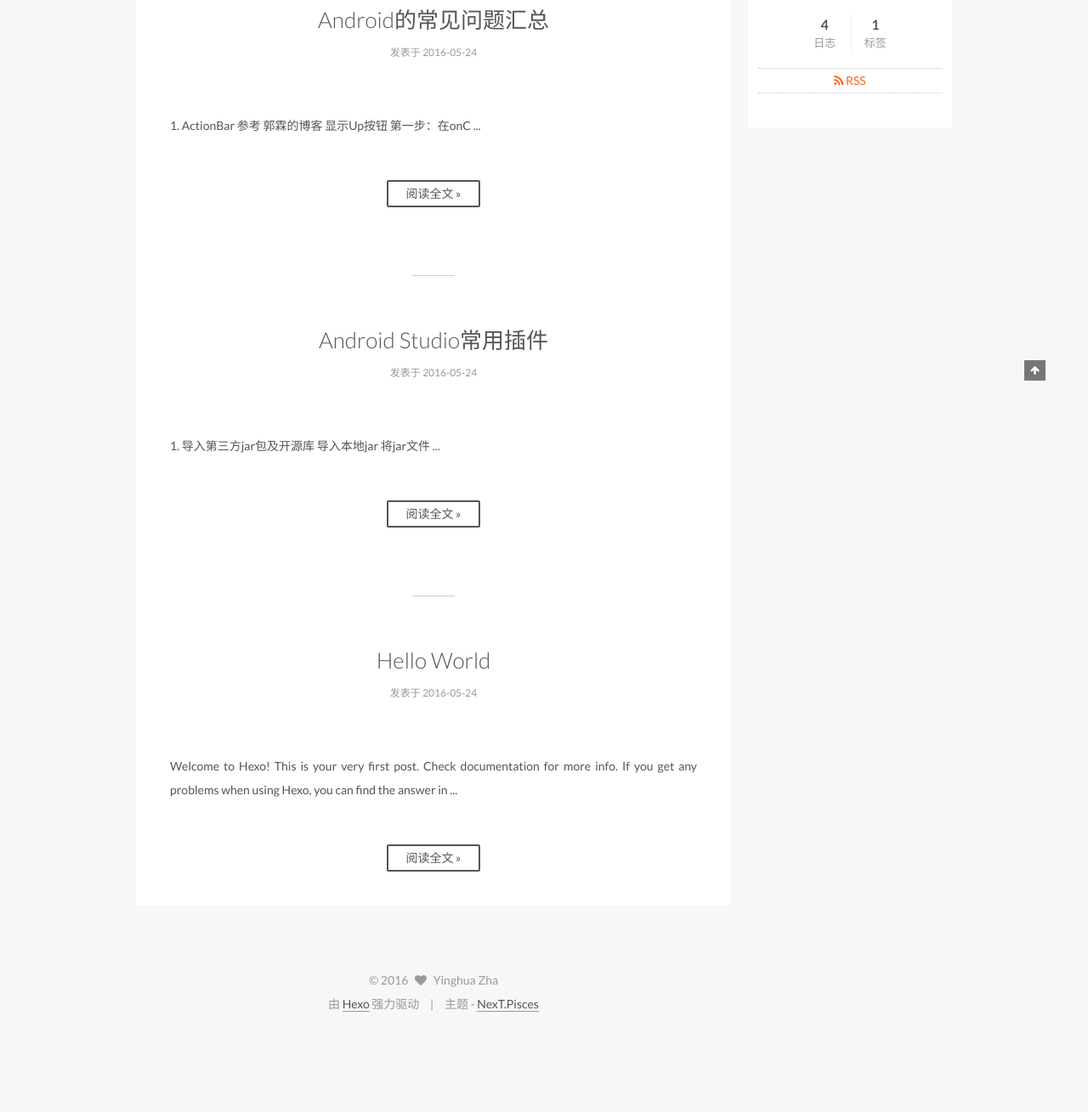
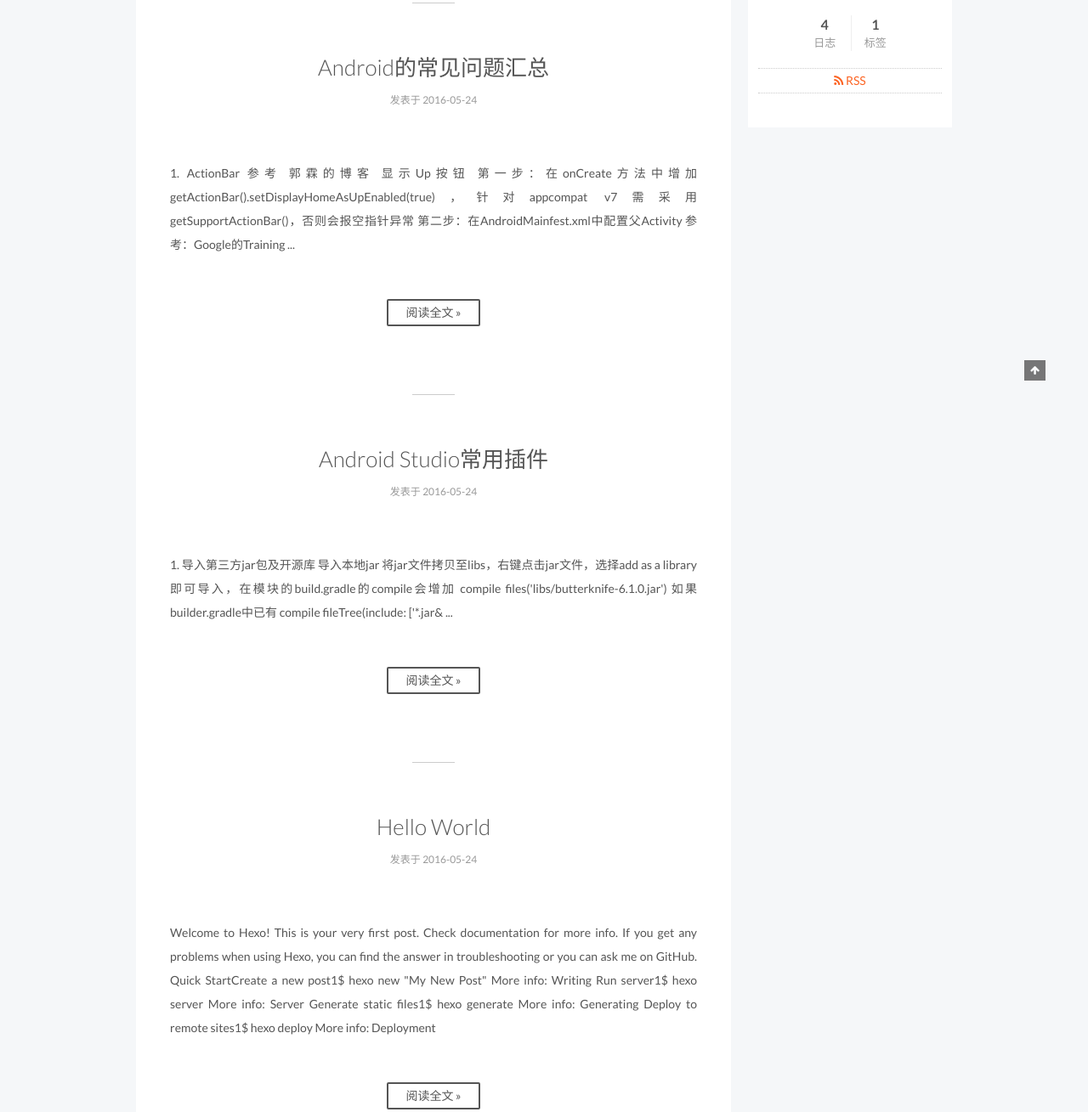
Before and after one commit to zhayh/zhayh.github.com, a plain HTML site: page index.html in a window 1280 px wide. Shown: the part 452-1761 px from the top of the page at 85% size. Before the commit the page ends 1668 px from the top, so only its background shows below. Drawn offline with Linux system fonts and the light colour scheme.

Commit message:
Site updated: 2016-05-24 20:10:40

```diff
--- a/css/main.css
+++ b/css/main.css
@@ -1549,7 +1549,7 @@ pre .javascript .function {
   width: 4px;
   height: 4px;
   border-radius: 50%;
-  background: #fff691;
+  background: #9d6eff;
 }
 .links-of-blogroll {
   font-size: 13px;
--- a/index.html
+++ b/index.html
@@ -291,7 +291,15 @@
 
           &#x53C2;&#x8003;&#xFF1A;&#x5ED6;&#x96EA;&#x5CF0;&#x7684;Git&#x6559;&#x7A0B;
 &#x5B89;&#x88C5;Git
-&#x5728;Linux&#x4E0A;&#x5B89;&#x88C5; Ubuntu&#xFF1A;su
+&#x5728;Linux&#x4E0A;&#x5B89;&#x88C5; Ubuntu&#xFF1A;sudo apt-get install git
+&#x5728;Windows&#x4E0A;&#x5B89;&#x88C5;
+&#x5B89;&#x88C5;msysgit&#xFF0C;&#x6309;&#x7167;&#x9ED8;&#x8BA4;&#x9009;&#x9879;&#x5B89;&#x88C5;&#x5373;&#x53EF;
+&#x5B89;&#x88C5;&#x5B8C;&#x6210;&#x4E4B;&#x540E;&#x8FD0;&#x884C;Git Bash&#xFF0C;&#x6253;&#x5F00;&#x547D;&#x4EE4;&#x884C;&#x7A97;&#x53E3;
+
+
+
+&#x57FA;&#x672C;&#x6982;&#x5FF5;
+&#x5DE5;&#x4F5C;&#x533A;&#xFF1A;&#x7535;&#x8
           ...
 
           <div class="post-more-link text-center">
@@ -394,7 +402,9 @@
 &#x53C2;&#x8003; &#x90ED;&#x9716;&#x7684;&#x535A;&#x5BA2;
 &#x663E;&#x793A;Up&#x6309;&#x94AE;
 
-&#x7B2C;&#x4E00;&#x6B65;&#xFF1A;&#x5728;onC
+&#x7B2C;&#x4E00;&#x6B65;&#xFF1A;&#x5728;onCreate&#x65B9;&#x6CD5;&#x4E2D;&#x589E;&#x52A0; getActionBar().setDisplayHomeAsUpEnabled(true)&#xFF0C;&#x9488;&#x5BF9;appcompat v7&#x9700;&#x91C7;&#x7528;getSupportActionBar()&#xFF0C;&#x5426;&#x5219;&#x4F1A;&#x62A5;&#x7A7A;&#x6307;&#x9488;&#x5F02;&#x5E38;
+&#x7B2C;&#x4E8C;&#x6B65;&#xFF1A;&#x5728;AndroidMainfest.xml&#x4E2D;&#x914D;&#x7F6E;&#x7236;Activity
+&#x53C2;&#x8003;&#xFF1A;Google&#x7684;Training
           ...
 
           <div class="post-more-link text-center">
@@ -495,7 +505,10 @@
 
           1. &#x5BFC;&#x5165;&#x7B2C;&#x4E09;&#x65B9;jar&#x5305;&#x53CA;&#x5F00;&#x6E90;&#x5E93;
 &#x5BFC;&#x5165;&#x672C;&#x5730;jar
-&#x5C06;jar&#x6587;&#x4EF6;
+&#x5C06;jar&#x6587;&#x4EF6;&#x62F7;&#x8D1D;&#x81F3;libs&#xFF0C;&#x53F3;&#x952E;&#x70B9;&#x51FB;jar&#x6587;&#x4EF6;&#xFF0C;&#x9009;&#x62E9;add as a library &#x5373;&#x53EF;&#x5BFC;&#x5165;&#xFF0C;&#x5728;&#x6A21;&#x5757;&#x7684;build.gradle&#x7684;compile&#x4F1A;&#x589E;&#x52A0;
+compile files(&apos;libs/butterknife-6.1.0.jar&apos;)
+&#x5982;&#x679C;builder.gradle&#x4E2D;&#x5DF2;&#x6709;
+compile fileTree(include: [&apos;*.jar&
           ...
 
           <div class="post-more-link text-center">
@@ -594,8 +607,17 @@
 
 
 
-          Welcome to Hexo! This is your very first post. Check documentation for more info. If you get any problems when using Hexo, you can find the answer in
-          ...
+          Welcome to Hexo! This is your very first post. Check documentation for more info. If you get any problems when using Hexo, you can find the answer in troubleshooting or you can ask me on GitHub.
+Quick StartCreate a new post1$ hexo new &quot;My New Post&quot;
+More info: Writing
+Run server1$ hexo server
+More info: Server
+Generate static files1$ hexo generate
+More info: Generating
+Deploy to remote sites1$ hexo deploy
+More info: Deployment
+
+
 
           <div class="post-more-link text-center">
             <a class="btn" href="/2016/05/24/hello-world/#more" rel="contents">
```
